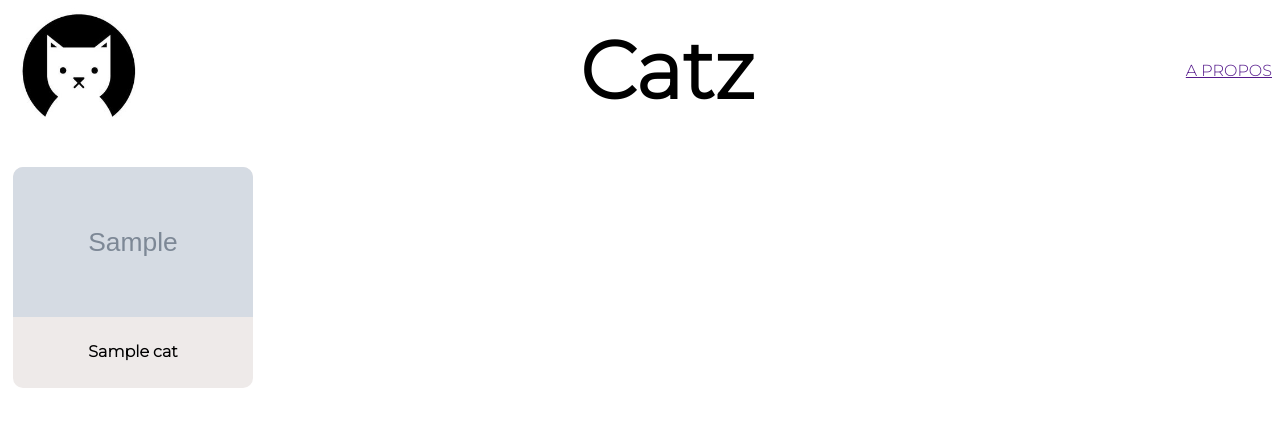
After one commit to Minitosh/Catz, a Symfony app: template templates/cat/index.html.twig in a window 1280 px wide. The commit adds this page. Shown: the top 427 px of the page. Run offline with Twig, Linux system fonts and the light colour scheme; the template is opened without the code that fills it: most values are stand-ins (such as "Sample title", 1, 10 or a date in 2020); grey boxes marked "Sample" are stand-in pictures; some libraries are stand-ins or nearby versions.

Commit message:
termine la première itération

```diff
--- /dev/null
+++ b/templates/cat/index.html.twig
@@ -0,0 +1,13 @@
+{% extends 'layout.html.twig' %}
+{% block body %}
+<div class="card-grid">
+     {% for cat in cats %}
+        <a href={{ path('cat_detail', {'id': cat.id})}}>
+            <div class="card">
+                <img class="card-image" src="{{ asset('img/' ~ cat.filename) }}">
+                <h4>{{ cat.name }}</h4>
+            </div>
+        </a>
+    {% endfor %}
+</div>
+{% endblock %}
--- a/templates/layout.html.twig
+++ b/templates/layout.html.twig
@@ -2,11 +2,28 @@
 <html>
     <head>
         <meta charset="UTF-8">
-        <title>{% block title %}Welcome!{% endblock %}</title>
-        {% block stylesheets %}{% endblock %}
+        <meta name="viewport"
+            content="width=device-width, initial-scale=1.0">
+        <meta http-equiv="X-UA-Compatible" content="ie=edge">
+        <title>{% block title %}Catz{% endblock %}</title>
+
+        <link rel="icon" href={{ asset("favicon.ico") }} />
+        <link href="https://fonts.googleapis.com/css2?family=Montserrat:wght@300&display=swap" rel="stylesheet">
+        <link href="https://fonts.googleapis.com/css2?family=Amatic+SC:wght@700&display=swap" rel="stylesheet">
+        <link rel="stylesheet" href={{ asset("css/app.css") }}>
     </head>
     <body>
-        {% block body %}{% endblock %}
-        {% block javascripts %}{% endblock %}
+        <div class="container">
+            <header class="header">
+                <a href={{ path("home")}}>
+                    <img class="logo" src={{ asset("logo.png") }}>
+                </a>
+                <h1>Catz</h1>
+                <nav class="nav-bar">
+                    <a href="">{{ "A Propos"|upper }}</a>
+                </nav>
+            </header>
+            {% block body %}{% endblock %}
+        </div>
     </body>
 </html>
```
Also changed, not shown: src/Controller/CatController.php (added, +36 -0 lines), src/Controller/MainController.php (deleted, +0 -19 lines), templates/cat/detail.html.twig (added, +14 -0 lines), templates/main/index.html.twig (deleted, +0 -20 lines), public/css/app.css (added), public/favicon.ico (added), public/logo.png (added).
